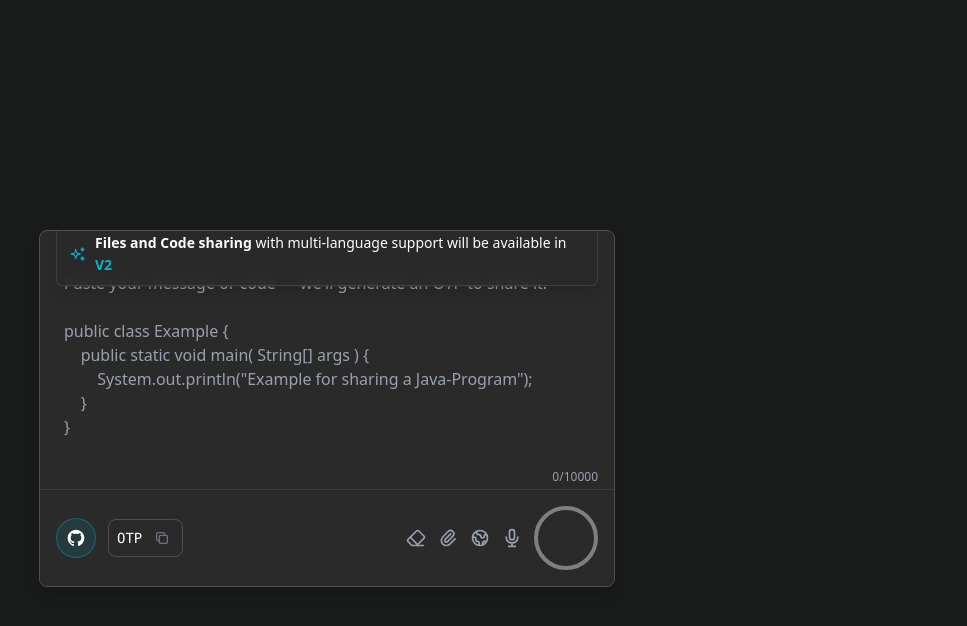
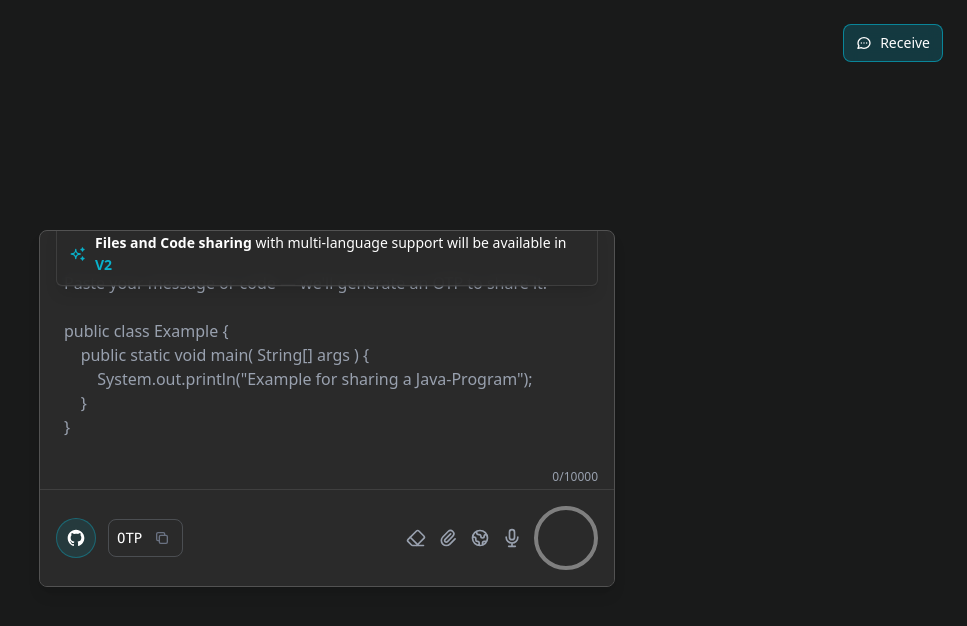
Before and after one commit to rshdhere/copy-paste.space, a React (Vite) app in the folder frontend/: page /send in a window 1280 px wide. Shown: the top 626 px of the page, without its empty margins (313-1280 px from the left). Built offline with nearby package versions, Linux system fonts and the light colour scheme; no server answers; grey boxes are pictures that could not be loaded.

Commit message:
feat: added a button which would redirect user from sender to receiver #32

```diff
--- a/frontend/src/pages/Sender.tsx
+++ b/frontend/src/pages/Sender.tsx
@@ -1,6 +1,7 @@
 import { useEffect, useRef, useState } from "react";
 import axios from "axios";
 import { motion, AnimatePresence } from "framer-motion";
+import { useNavigate } from "react-router-dom";
 import { Button } from "../components/Button";
 import { Timer } from "../components/Timer";
 import { Feature } from "../assets/icons/Feature";
@@ -12,6 +13,7 @@ const backend_url = import.meta.env.VITE_BACKEND_URI;
 const MAX_PAYLOAD_SIZE = 10000;
 
 export function Sender(){
+    const navigate = useNavigate();
 
     const [content, setContent] = useState("");
     const [code, setCode] = useState<string | null>(null);
@@ -453,6 +455,64 @@ export function Sender(){
     }, [showNotification, previousSessionData, isRateLimited, isRateLimitNotificationActive]);
     return (
         <div className="min-h-screen flex items-center justify-center bg-[#191A1A] px-4 sm:px-0">
+            {/* Navigation button to receive page */}
+            <motion.button
+                onClick={() => navigate('/receive')}
+                className="absolute top-4 right-4 sm:top-6 sm:right-6 z-20 flex items-center gap-2 px-3 py-2 bg-cyan-500/20 hover:bg-cyan-500/30 border border-cyan-400/50 rounded-lg text-white text-sm font-medium cursor-pointer backdrop-blur-sm"
+                initial={{ opacity: 0, y: -20, scale: 0.8 }}
+                animate={{ opacity: 1, y: 0, scale: 1 }}
+                transition={{
+                    type: "spring",
+                    stiffness: 300,
+                    damping: 25,
+                    delay: 0.2
+                }}
+                whileHover={{
+                    scale: 1.1,
+                    boxShadow: "0 10px 25px rgba(0, 216, 255, 0.3)",
+                    borderColor: "rgba(0, 216, 255, 0.8)"
+                }}
+                whileTap={{
+                    scale: 0.95,
+                    y: 0,
+                    transition: { duration: 0.1 }
+                }}
+                title="Go to Receive Page"
+            >
+                <motion.svg
+                    className="w-4 h-4"
+                    fill="none"
+                    stroke="currentColor"
+                    viewBox="0 0 24 24"
+                    initial={{ rotate: -10 }}
+                    animate={{ rotate: 0 }}
+                    transition={{
+                        type: "spring",
+                        stiffness: 400,
+                        damping: 20,
+                        delay: 0.4
+                    }}
+                >
+                    <path strokeLinecap="round" strokeLinejoin="round" strokeWidth={2} d="M8 12h.01M12 12h.01M16 12h.01M21 12c0 4.418-4.03 8-9 8a9.863 9.863 0 01-4.255-.949L3 20l1.395-3.72C3.512 15.042 3 13.574 3 12c0-4.418 4.03-8 9-8s9 3.582 9 8z" />
+                </motion.svg>
+                <motion.span
+                    className="hidden sm:inline"
+                    initial={{ opacity: 0 }}
+                    animate={{ opacity: 1 }}
+                    transition={{
+                        type: "spring",
+                        stiffness: 300,
+                        damping: 25,
+                        delay: 0.6
+                    }}
+                    whileHover={{
+                        color: "rgb(0, 216, 255)"
+                    }}
+                >
+                    Receive
+                </motion.span>
+            </motion.button>
+
             <div className="flex flex-col w-full max-w-[36rem] mt-4 relative z-10">
                 {/* Textarea container */}
                 <div className="flex flex-col w-full bg-[#2A2A2A] rounded-lg shadow-lg overflow-hidden relative border border-neutral-600">
```
Also changed, not shown: 1 other file (tests, documents, lock files or other folders).
